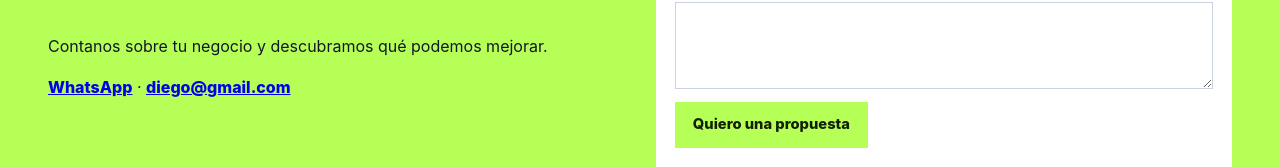
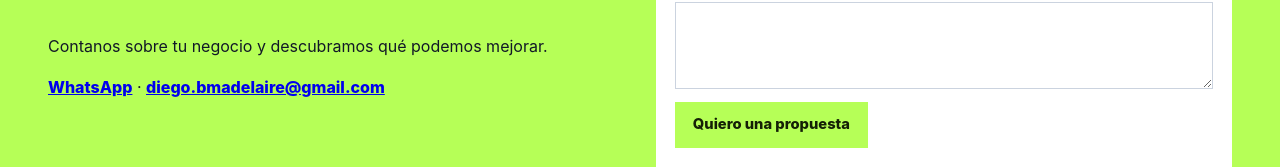
Before and after one commit to diegobmadelaire-source/marketing-ai-portfolio, a plain HTML site: page websites/agency-demo/index.html in a window 1280 px wide. Shown: the part 7209-7376 px from the top of the page. Drawn offline with Linux system fonts and the light colour scheme.

Commit message:
fix: correct Digital Engine contact email

```diff
--- a/websites/agency-demo/index.html
+++ b/websites/agency-demo/index.html
@@ -15,5 +15,5 @@
 <section class="section portfolio"><div class="container"><p class="eyebrow">Portfolio</p><h2>Así podemos transformar tu presencia digital.</h2><div class="cards work"><article><small>Proyecto conceptual</small><h3>Restaurante</h3><p>Instagram con identidad, contenido gastronómico y campaña local hacia la reserva.</p></article><article><small>Proyecto conceptual</small><h3>Playa de autos</h3><p>Publicaciones de vehículos, anuncio segmentado y flujo directo a WhatsApp.</p></article><article><small>Proyecto conceptual</small><h3>Inmobiliaria</h3><p>Contenido de propiedades, landing page y generación de leads.</p></article></div></div></section>
 <section class="section plans" id="planes"><div class="container"><p class="eyebrow">Planes</p><h2>Elegí cómo querés crecer.</h2><div class="cards"><article><h3>Presencia</h3><p class="price">Desde ₲1.500.000 <small>/ mes</small></p><p>Para profesionalizar tu presencia digital.</p></article><article class="featured"><small>Más elegido</small><h3>Crecimiento</h3><p class="price">Desde ₲2.500.000 <small>/ mes</small></p><p>Para generar más consultas y oportunidades.</p></article><article><h3>Performance</h3><p class="price">Desde ₲4.000.000 <small>/ mes</small></p><p>Para una estrategia integral y generación de leads.</p></article></div><p class="ad-note">La inversión publicitaria en Meta Ads se abona por separado.</p></div></section>
 <section class="section dark difference"><div class="container"><p class="eyebrow">Por qué nosotros</p><h2>Una agencia pensada diferente.</h2><div class="cards"><article><h3>Especialización</h3><p>Nos enfocamos en restaurantes, automotriz e inmobiliarias.</p></article><article><h3>Estrategia</h3><p>Cada acción tiene un objetivo comercial claro.</p></article><article><h3>Tecnología</h3><p>Usamos IA y automatización para trabajar mejor.</p></article><article><h3>Comodidad</h3><p>Vos te concentrás en tu negocio; nosotros, en el sistema digital.</p></article></div><p class="statement">Vos te ocupás de tu negocio. Nosotros nos ocupamos de hacerlo crecer digitalmente.</p></div></section>
-<section class="section contact" id="contacto"><div class="container contact-grid"><div><p class="eyebrow">Hablemos</p><h2>Tu próximo cliente puede estar a una campaña de distancia.</h2><p>Contanos sobre tu negocio y descubramos qué podemos mejorar.</p><p><a href="https://wa.me/595927271737" target="_blank" rel="noopener">WhatsApp</a> · <a href="mailto:diego@gmail.com">diego@gmail.com</a></p></div><form id="proposal-form" name="solicitud-propuesta" method="POST" data-netlify="true" netlify-honeypot="bot-field"><input type="hidden" name="form-name" value="solicitud-propuesta"><input type="hidden" name="subject" value="Nueva solicitud de propuesta — Digital Engine"><p hidden><label>No completar<input name="bot-field"></label></p><label>Nombre<input name="nombre" autocomplete="name" required></label><label>Empresa<input name="empresa" autocomplete="organization" required></label><label>Tipo de negocio<select name="tipo" required><option value="" selected disabled>Seleccioná una opción</option><option>Restaurante</option><option>Playa de autos</option><option>Inmobiliaria</option></select></label><label>WhatsApp<input name="whatsapp" type="tel" autocomplete="tel" required></label><label>¿Qué querés mejorar?<textarea name="mensaje" rows="3" required></textarea></label><button class="button primary" type="submit">Quiero una propuesta</button><p class="form-note" id="form-note" aria-live="polite"></p></form></div></section>
-</main><a class="whatsapp-float" href="https://wa.me/595927271737" target="_blank" rel="noopener" aria-label="Hablar por WhatsApp">WhatsApp ↗</a><footer><div class="container footer-grid"><div><a class="brand" href="#inicio"><span>Digital</span> Engine</a><p>Marketing · Contenido · Publicidad · Tecnología</p></div><div><p>Diego & Francisco · Paraguay 🇵🇾</p><p><a href="https://wa.me/595927271737" target="_blank" rel="noopener">WhatsApp</a> · <a href="mailto:diego@gmail.com">Email</a></p></div></div><div class="container footer-note">© <span id="current-year"></span> Digital Engine.</div></footer><script src="js/script.js"></script></body></html>
+<section class="section contact" id="contacto"><div class="container contact-grid"><div><p class="eyebrow">Hablemos</p><h2>Tu próximo cliente puede estar a una campaña de distancia.</h2><p>Contanos sobre tu negocio y descubramos qué podemos mejorar.</p><p><a href="https://wa.me/595927271737" target="_blank" rel="noopener">WhatsApp</a> · <a href="mailto:diego.bmadelaire@gmail.com">diego.bmadelaire@gmail.com</a></p></div><form id="proposal-form" name="solicitud-propuesta" method="POST" data-netlify="true" netlify-honeypot="bot-field"><input type="hidden" name="form-name" value="solicitud-propuesta"><input type="hidden" name="subject" value="Nueva solicitud de propuesta — Digital Engine"><p hidden><label>No completar<input name="bot-field"></label></p><label>Nombre<input name="nombre" autocomplete="name" required></label><label>Empresa<input name="empresa" autocomplete="organization" required></label><label>Tipo de negocio<select name="tipo" required><option value="" selected disabled>Seleccioná una opción</option><option>Restaurante</option><option>Playa de autos</option><option>Inmobiliaria</option></select></label><label>WhatsApp<input name="whatsapp" type="tel" autocomplete="tel" required></label><label>¿Qué querés mejorar?<textarea name="mensaje" rows="3" required></textarea></label><button class="button primary" type="submit">Quiero una propuesta</button><p class="form-note" id="form-note" aria-live="polite"></p></form></div></section>
+</main><a class="whatsapp-float" href="https://wa.me/595927271737" target="_blank" rel="noopener" aria-label="Hablar por WhatsApp">WhatsApp ↗</a><footer><div class="container footer-grid"><div><a class="brand" href="#inicio"><span>Digital</span> Engine</a><p>Marketing · Contenido · Publicidad · Tecnología</p></div><div><p>Diego & Francisco · Paraguay 🇵🇾</p><p><a href="https://wa.me/595927271737" target="_blank" rel="noopener">WhatsApp</a> · <a href="mailto:diego.bmadelaire@gmail.com">Email</a></p></div></div><div class="container footer-note">© <span id="current-year"></span> Digital Engine.</div></footer><script src="js/script.js"></script></body></html>
```
Also changed, not shown: websites/agency-demo/README.md.
